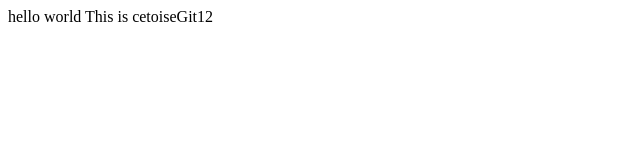
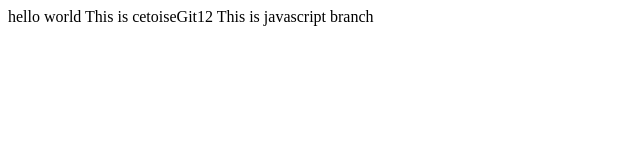
Before and after one commit to m053283/cetortoiseGit, a plain HTML site: page index.html in a window 1280 px wide. Shown: the whole page, without its empty margins (0-640 px from the left). Drawn offline with Linux system fonts and the light colour scheme.

Commit message:
* this is javascript branch

```diff
--- a/index.html
+++ b/index.html
@@ -2,5 +2,6 @@
 	<body>
 		hello world
 		This is cetoiseGit12
+		This is javascript branch
 	</body>
 </html>
```
